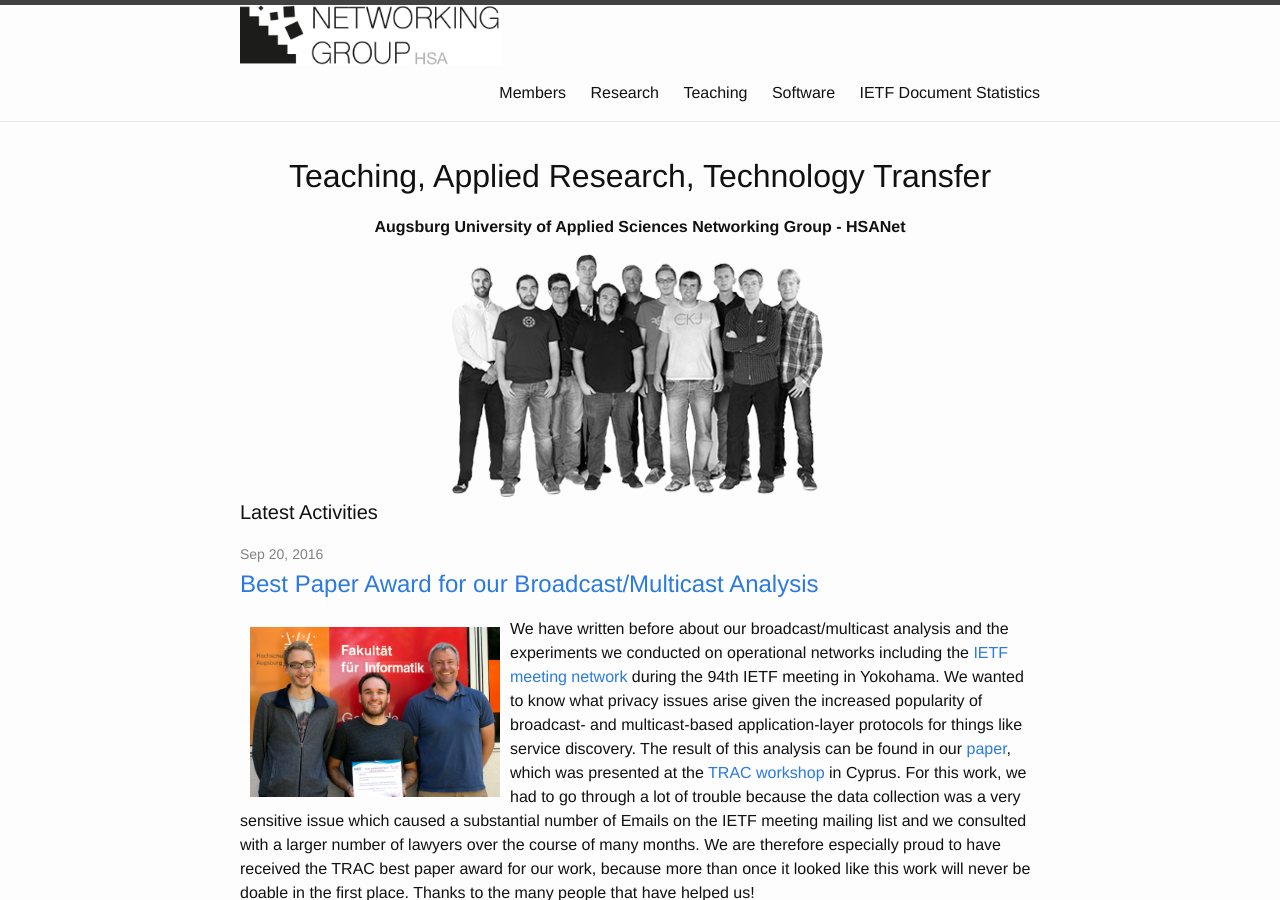
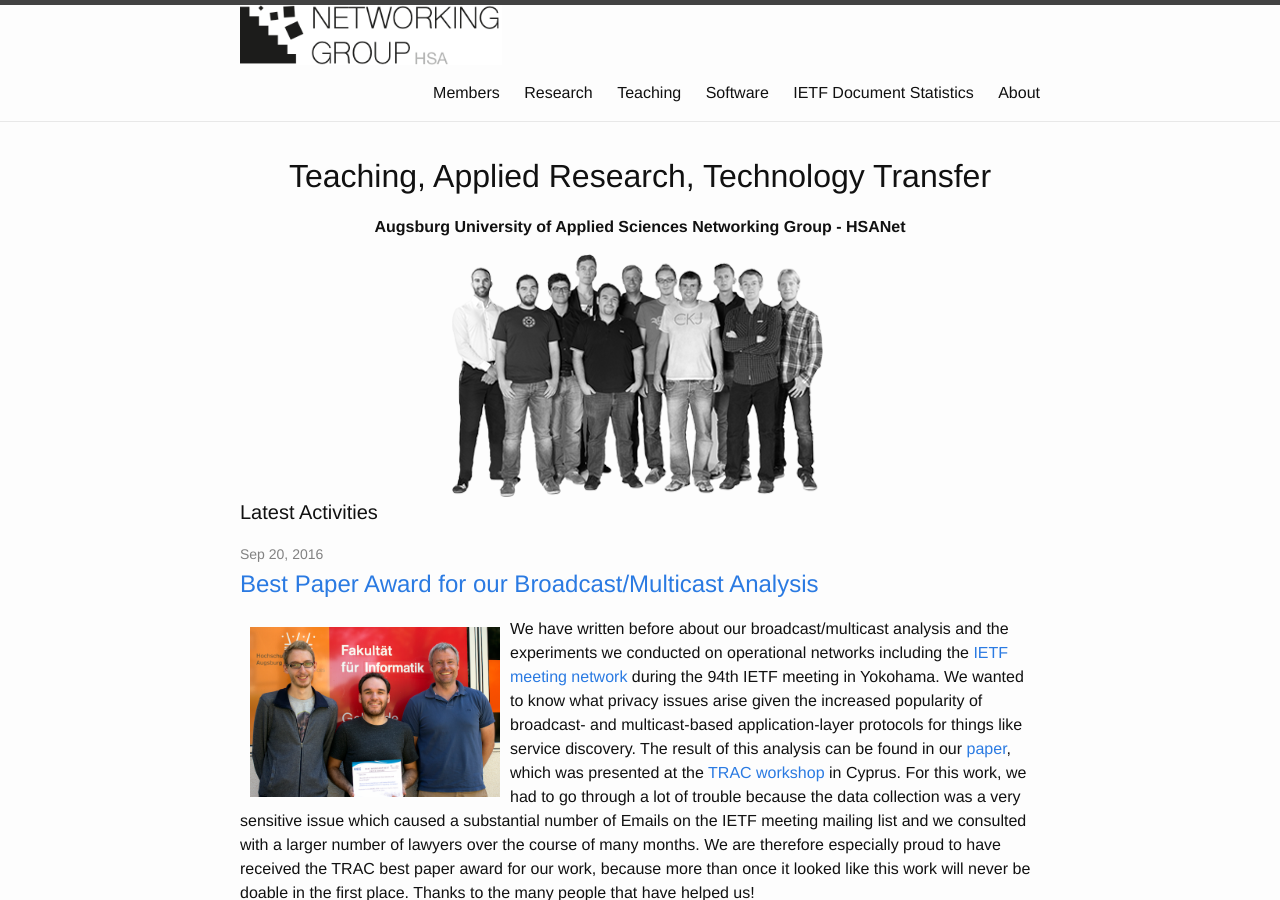
Before and after one commit to HSAnet/hsanet.github.io, a Jekyll site: the page built from index.html, in a window 1280 px wide and 900 px high. Built offline with Jekyll 4.4.1, drawn with Linux system fonts in a browser that asks for light colours; the list of posts is cut into pages by our own code.

Commit message:
Fix for menu

```diff
--- a/_includes/header.html
+++ b/_includes/header.html
@@ -39,6 +39,11 @@
           <a class="page-link" href="{{ page.url | prepend: site.baseurl }}">{{ page.title }}</a>
           {% endif %}
         {% endfor %}
+        {% for page in site.pages %}
+          {% if page.menu_order == "six" %}
+          <a class="page-link" href="{{ page.url | prepend: site.baseurl }}">{{ page.title }}</a>
+          {% endif %}
+        {% endfor %}
       </div>
     </nav>
 
```
